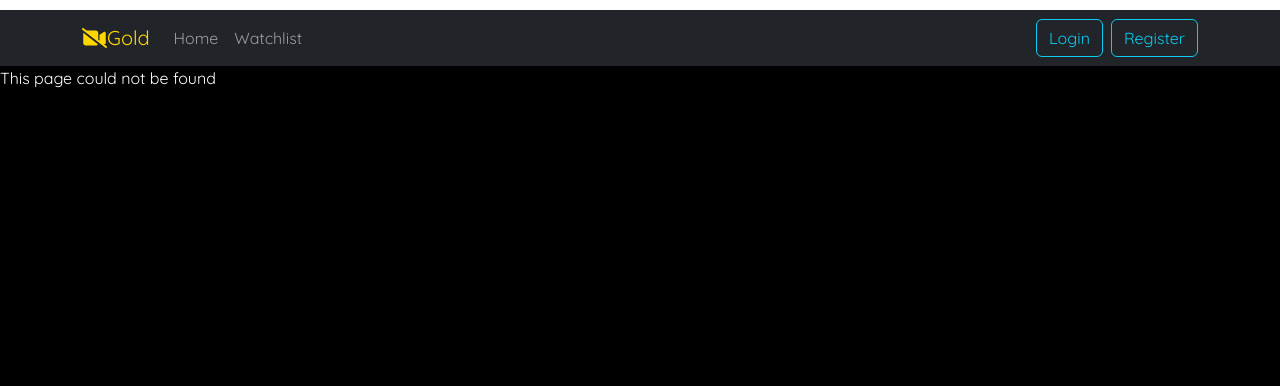
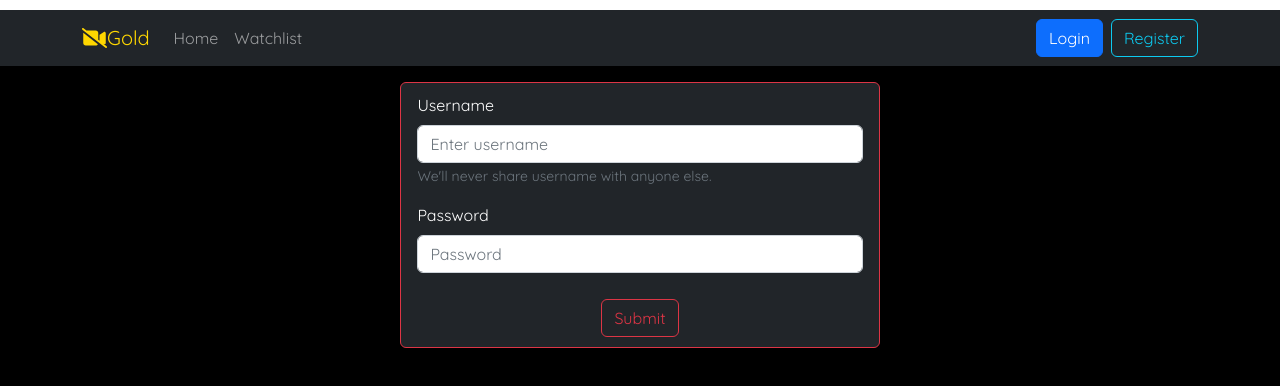
Before and after one commit to schamiir/movie-review-app, a React (Vite) app: page /login in a window 1280 px wide. Shown: the top 386 px of the page. Built offline with nearby package versions, Linux system fonts and the light colour scheme; no server answers.

Commit message:
added login form & routing

```diff
--- a/package.json
+++ b/package.json
@@ -21,7 +21,8 @@
     "react-dom": "^18.2.0",
     "react-material-ui-carousel": "^3.4.2",
     "react-player": "^2.11.2",
-    "react-router-dom": "^6.8.1"
+    "react-router-dom": "^6.8.1",
+    "sass": "^1.58.3"
   },
   "devDependencies": {
     "@types/react": "^18.0.27",
--- a/src/App.jsx
+++ b/src/App.jsx
@@ -7,6 +7,7 @@
 import Header from './components/header/Header'
 import Reviews from './components/reviews/Reviews'
 import NotFound from './components/notFound/NotFound'
+import Login from './components/login/login.jsx'
 
 
 function App() {
@@ -67,7 +68,7 @@
       <Routes>
           <Route path="/" element={<Layout/>}>
             <Route path="/" element={<HomeScreen movies={movies} />} ></Route>
-
+            <Route path="/login" element={<Login/>}></Route>
 
             <Route path="/Reviews/:movieId"
               element ={
--- a/src/components/header/Header.jsx
+++ b/src/components/header/Header.jsx
@@ -23,7 +23,7 @@
                     <NavLink className='nav-link' to='/'>Home</NavLink>
                     <NavLink className='nav-link' to='/watchlist'>Watchlist</NavLink>
                 </Nav>
-            <Button variant='outline-info' className='me-2' >Login</Button>
+            <Button href="/login" variant="primary" className='me-2' >Login</Button>
             <Button variant='outline-info'>Register</Button>
         </Navbar.Collapse>
       </Container>
--- /dev/null
+++ b/src/components/login/Login.jsx
@@ -0,0 +1,39 @@
+import React from "react";
+import { Card } from "react-bootstrap";
+import Button from "react-bootstrap/Button";
+import Form from "react-bootstrap/Form";
+import "./login.scss";
+
+function Login() {
+  return (
+    <>
+      <div className="login-container d-flex justify-content-center pt-3">
+        <Card bg="dark" border="danger">
+          <Form className="form-container">
+            <Form.Group className="mb-3 mx-3" controlId="formBasicEmail">
+              <Form.Label>Username</Form.Label>
+              <Form.Control type="email" placeholder="Enter username" />
+              <Form.Text className="text-muted">
+                We'll never share username with anyone else.
+              </Form.Text>
+            </Form.Group>
+
+            <Form.Group className="mb-3 mx-3" controlId="formBasicPassword">
+              <Form.Label>Password</Form.Label>
+              <Form.Control type="password" placeholder="Password" />
+            </Form.Group>
+            <Button
+              variant="outline-danger"
+              className="submit-button"
+              type="submit"
+            >
+              Submit
+            </Button>
+          </Form>
+        </Card>
+      </div>
+    </>
+  );
+}
+
+export default Login;
--- /dev/null
+++ b/src/components/login/login.scss
@@ -0,0 +1,8 @@
+.form-container{
+    max-width: 500px !important;
+    padding-top: 10px;
+
+    .submit-button{
+        margin: 10px 200px !important;
+    }
+};
```
Also changed, not shown: 1 other file (tests, documents, lock files or other folders).
